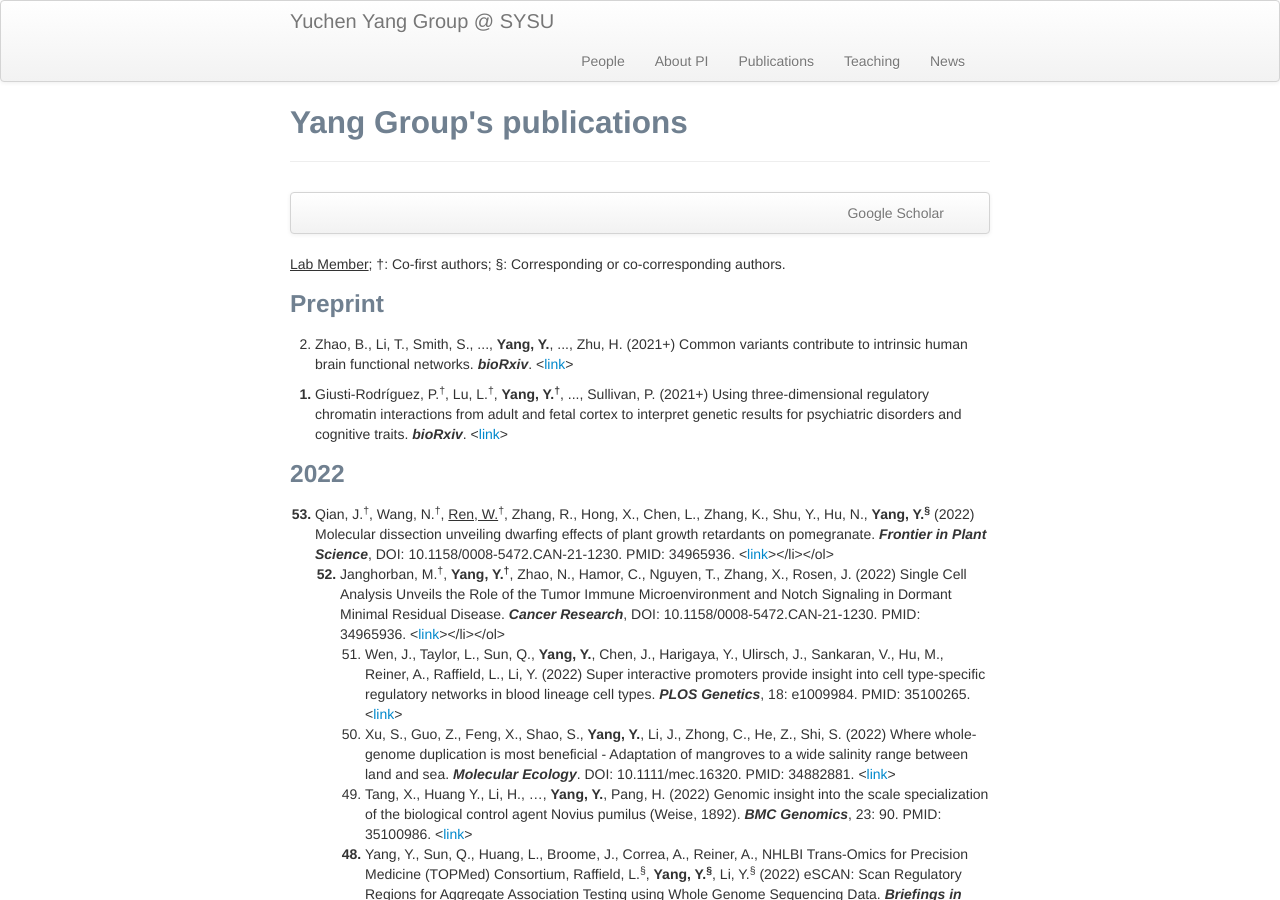
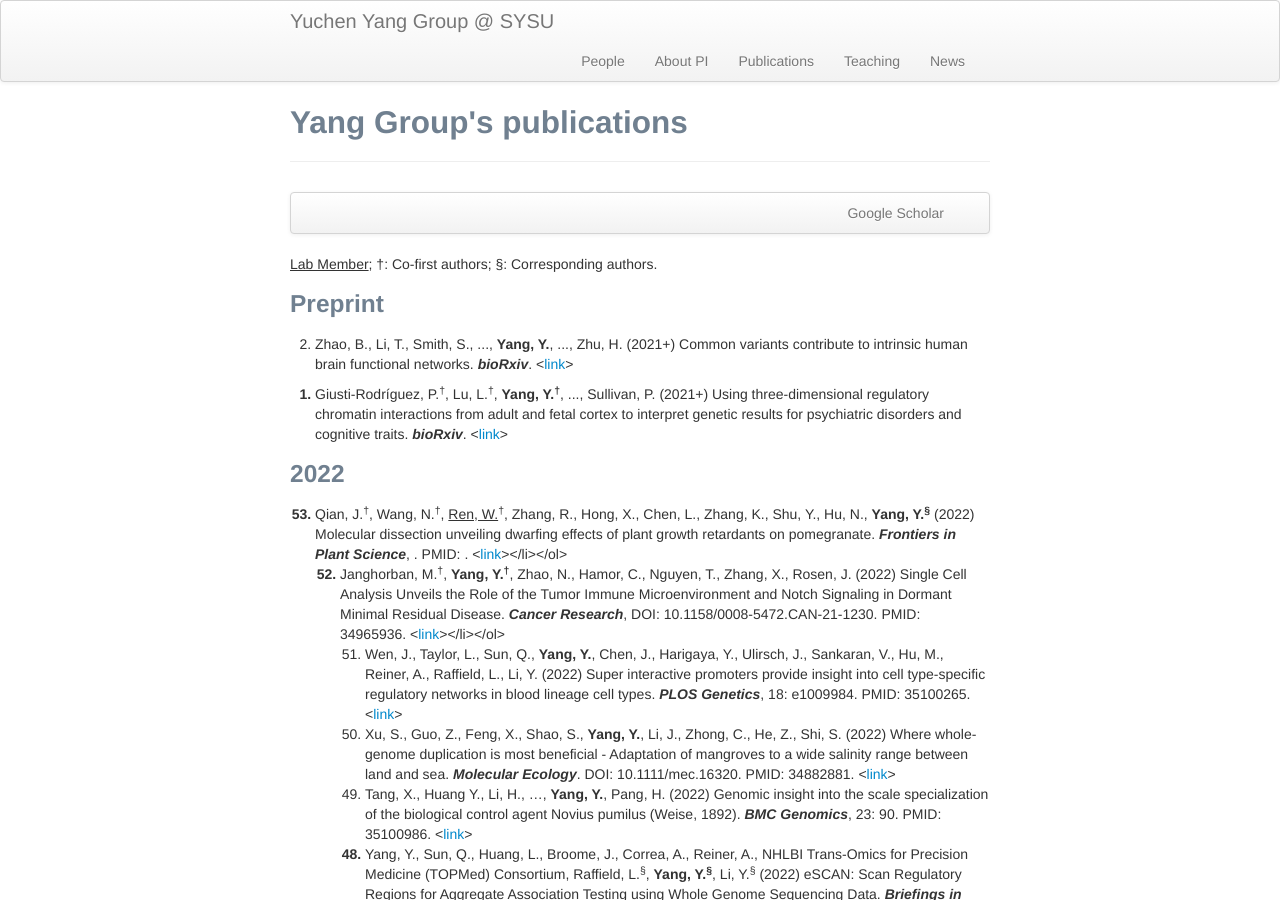
Before and after one commit to yuchenyanggroup/yuchenyanggroup.github.io, a Jekyll site: the page built from pages/pubs.md, in a window 1280 px wide and 900 px high. Built offline with Jekyll 4.4.1, drawn with Linux system fonts in a browser that asks for light colours.

Commit message:
Update pubs.md

```diff
--- a/pages/pubs.md
+++ b/pages/pubs.md
@@ -11,15 +11,17 @@ title: Yang Group's publications
   </div>
 </div>
 
-<u>Lab Member</u>; &dagger;: Co-first authors; &sect;: Corresponding or co-corresponding authors.
+<u>Lab Member</u>; &dagger;: Co-first authors; &sect;: Corresponding authors.
 
 ### Preprint
+
 <ol start="2"> <li> Zhao, B., Li, T., Smith, S., ..., <b>Yang, Y.</b>, ..., Zhu, H. (2021+) Common variants contribute to intrinsic human brain functional networks. <i><b>bioRxiv</b></i>. <<a href="https://www.biorxiv.org/content/10.1101/2020.07.30.229914v2.full">link</a>></li></ol>
 
 <ol start="1" style="font-weight: bold;"> <li><span style="font-weight: normal;">Giusti-Rodríguez, P.<sup>&dagger;</sup>, Lu, L.<sup>&dagger;</sup>, <b>Yang, Y.<sup>&dagger;</sup></b>, ..., Sullivan, P. (2021+) Using three-dimensional regulatory chromatin interactions from adult and fetal cortex to interpret genetic results for psychiatric disorders and cognitive traits. <i><b>bioRxiv</b></i>. <<a href="https://www.biorxiv.org/content/10.1101/406330v1.full">link</a>></span></li></ol>
 
 ### 2022
-<ol start="53" style="font-weight: bold;"> <li><span style="font-weight: normal;"> Qian, J.<sup>&dagger;</sup>, Wang, N.<sup>&dagger;</sup>, <u>Ren, W.</u><sup>&dagger;</sup>, Zhang, R., Hong, X., Chen, L., Zhang, K., Shu, Y., Hu, N., <b>Yang, Y.<sup>&sect;</sup></b> (2022) Molecular dissection unveiling dwarfing effects of plant growth retardants on pomegranate. <i><b>Frontier in Plant Science</b></i>, DOI: 10.1158/0008-5472.CAN-21-1230. PMID: 34965936. <<a href="https://cancerres.aacrjournals.org/content/early/2021/12/28/0008-5472.CAN-21-1230">link</a>></li></ol>
+
+<ol start="53" style="font-weight: bold;"> <li><span style="font-weight: normal;"> Qian, J.<sup>&dagger;</sup>, Wang, N.<sup>&dagger;</sup>, <u>Ren, W.</u><sup>&dagger;</sup>, Zhang, R., Hong, X., Chen, L., Zhang, K., Shu, Y., Hu, N., <b>Yang, Y.<sup>&sect;</sup></b> (2022) Molecular dissection unveiling dwarfing effects of plant growth retardants on pomegranate. <i><b>Frontiers in Plant Science</b></i>, . PMID: . <<a href="https://cancerres.aacrjournals.org/content/early/2021/12/28/0008-5472.CAN-21-1230">link</a>></li></ol>
 
 <ol start="52" style="font-weight: bold;"> <li><span style="font-weight: normal;"> Janghorban, M.<sup>&dagger;</sup>, <b>Yang, Y.<sup>&dagger;</sup></b>, Zhao, N., Hamor, C., Nguyen, T., Zhang, X., Rosen, J. (2022) Single Cell Analysis Unveils the Role of the Tumor Immune Microenvironment and Notch Signaling in Dormant Minimal Residual Disease. <i><b>Cancer Research</b></i>, DOI: 10.1158/0008-5472.CAN-21-1230. PMID: 34965936. <<a href="https://cancerres.aacrjournals.org/content/early/2021/12/28/0008-5472.CAN-21-1230">link</a>></li></ol>
 
@@ -36,6 +38,7 @@ title: Yang Group's publications
 <ol start="46" style="font-weight: bold;"> <li><span style="font-weight: normal;"> Wang, L.<sup>&dagger;</sup>, <b>Yang, Y.<sup>&dagger;</sup></b>, Ma, H., ...., Liu, J., Qian, L. (2022) Single Cell Dual-Omics Reveals the Transcriptomic and Epigenomic Diversity of Cardiac Non-myocytes. <i><b>Cardiovascular Research</b></i>, cvab134. PMID: 33839759. <<a href="https://academic.oup.com/cardiovascres/advance-article-abstract/doi/10.1093/cvr/cvab134/6220323">link</a>></span></li></ol>
 
 ### 2021
+
 <ol start="45"> <li> Rosen, J., <b>Yang, Y.</b>, Abnousi, A., Chen, J., Song, M., Jones, I., Shen, Y., Hu, M., Li, Y. (2021) HPRep: Quantifying Reproducibility in HiChIP and PLAC-seq Datasets. <i><b>Current Issues in Molecular Biology</b></i>, 43: 1156-1170. PMID: 34563051. <<a href="https://www.mdpi.com/1467-3045/43/2/82">link</a>></li></ol>
 
 <ol start="44" style="font-weight: bold;"> <li><span style="font-weight: normal;"> Ma, H.<sup>&dagger;</sup>, Liu, Z.<sup>&dagger;</sup>, <b>Yang, Y.<sup>&dagger;</sup></b>, ..., Liu, J. (2021) Coordinated transcriptome and cell state dynamics of non-myocytes in heart regeneration. <i><b>EMBO reports</b></i>, 22: e52901. PMID: 34523214. <<a href="https://www.embopress.org/doi/epdf/10.15252/embr.202152901">link</a>></span></li></ol>
```
